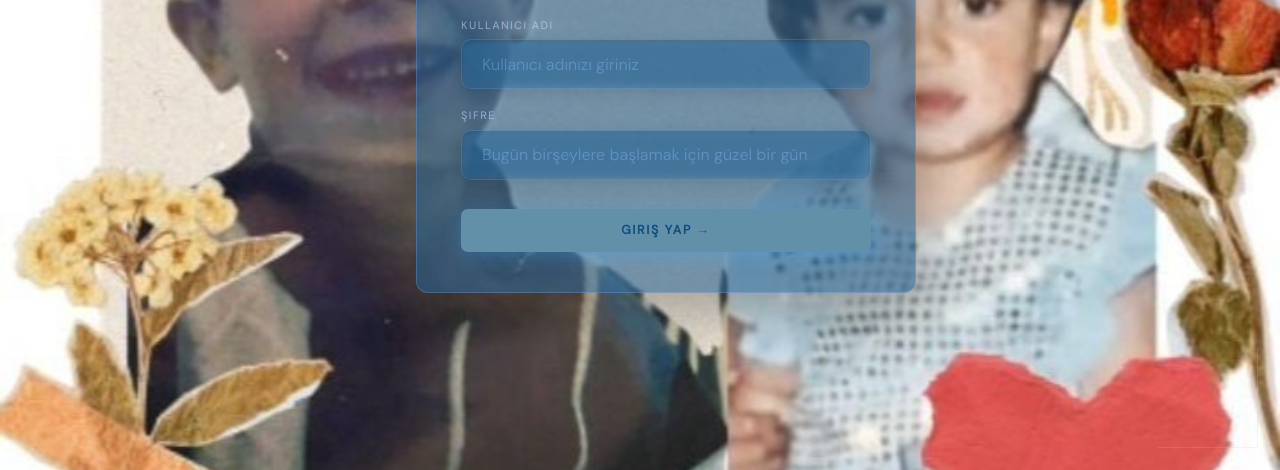
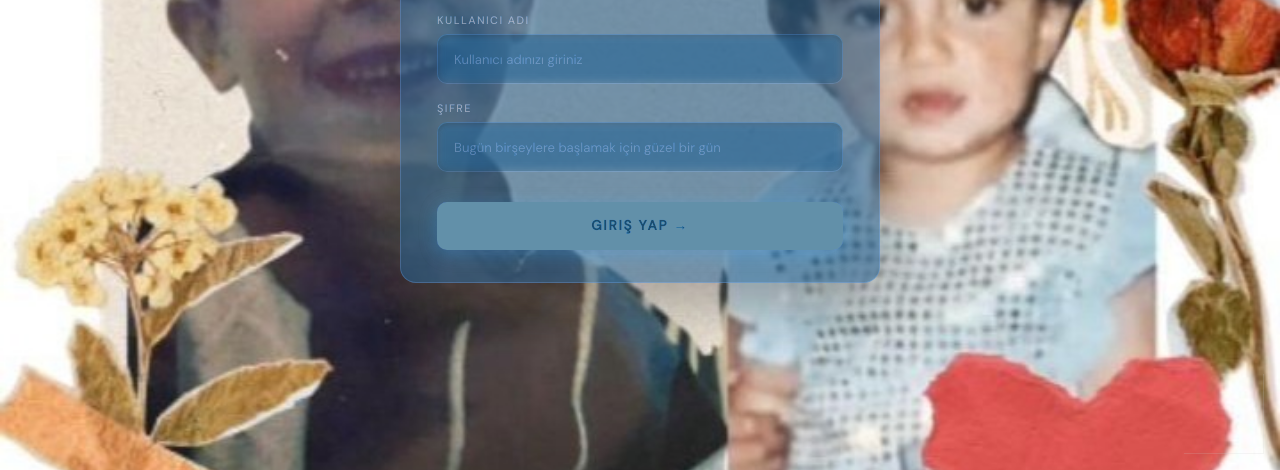
Before and after one commit to safaksekin0/test_web, a plain HTML site: page index.html in a window 1280 px wide. Shown: the part 330-800 px from the top of the page. Drawn offline with nearby package versions, Linux system fonts and the light colour scheme.

Commit message:
Update index.html

```diff
--- a/index.html
+++ b/index.html
@@ -11,13 +11,13 @@
       --border: rgba(255,255,255,0.18);
       --ink:    #f0fdfa;
       --muted:  rgba(240,253,250,0.5);
-      --surface: rgba(255,255,255,0.07);
     }
 
     *, *::before, *::after { box-sizing: border-box; margin: 0; padding: 0; }
 
     body {
       min-height: 100vh;
+      min-height: 100dvh; /* mobile safe area */
       background-image: url('images/login.jpg');
       background-size: cover;
       background-position: center;
@@ -29,28 +29,30 @@
       color: var(--ink);
       position: relative;
       filter: saturate(0.6) hue-rotate(185deg) brightness(0.8);
+      padding: 1rem;
     }
 
-    /* Restore normal colors for the login card */
-    .login-wrap { filter: saturate(1.6) hue-rotate(-185deg) brightness(1.25); position: relative; z-index: 2; }
+    /* Restore normal colors for login card */
+    .login-wrap {
+      filter: saturate(1.6) hue-rotate(-185deg) brightness(1.25);
+      position: relative;
+      z-index: 2;
+      width: 100%;
+      max-width: 480px;
+      animation: fadeUp 0.55s cubic-bezier(0.22,1,0.36,1) both;
+    }
 
-    /* Decorative corner lines */
+    /* Decorative corner lines — hidden on small screens */
     body::before, body::after {
       content: '';
       position: fixed;
-      width: 100px; height: 100px;
+      width: 80px; height: 80px;
       border: 1px solid var(--border);
       pointer-events: none;
+      z-index: 1;
     }
-    body::before { top: 22px; left: 22px; border-right: none; border-bottom: none; z-index: 1; }
-    body::after  { bottom: 22px; right: 22px; border-left: none; border-top: none; z-index: 1; }
-
-    .login-wrap {
-	  width: 100%;
-	  max-width: 480px;
-	  padding: 1rem;
-	  animation: fadeUp 0.55s cubic-bezier(0.22,1,0.36,1) both;
-	}
+    body::before { top: 16px; left: 16px; border-right: none; border-bottom: none; }
+    body::after  { bottom: 16px; right: 16px; border-left: none; border-top: none; }
 
     @keyframes fadeUp {
       from { opacity: 0; transform: translateY(24px); }
@@ -60,13 +62,11 @@
     .login-card {
       background: rgba(3, 80, 160, 0.60);
       border: 1px solid var(--border);
-      border-radius: 12px;
-      padding: 3rem 2.75rem 2.5rem;
+      border-radius: 16px;
+      padding: 2.5rem 2.25rem 2rem;
       backdrop-filter: blur(14px);
       box-shadow: 0 24px 60px rgba(0,0,0,0.3);
-	  width: 500px;
-	  position: relative;
-	  z-index: 2;
+      width: 100%;
     }
 
     .brand-dot {
@@ -74,13 +74,13 @@
       width: 10px; height: 10px;
       background: var(--accent);
       border-radius: 50%;
-      margin-bottom: 1.6rem;
+      margin-bottom: 1.4rem;
       box-shadow: 0 0 12px var(--accent);
     }
 
     .login-card h1 {
       font-family: 'Cormorant Garamond', serif;
-      font-size: 2.6rem;
+      font-size: clamp(1.8rem, 6vw, 2.6rem); /* fluid font size */
       font-weight: 300;
       line-height: 1.1;
       margin-bottom: 0.4rem;
@@ -97,11 +97,11 @@
       letter-spacing: 0.14em;
       text-transform: uppercase;
       color: var(--muted);
-      margin-bottom: 2.2rem;
+      margin-bottom: 2rem;
     }
 
     .field-group {
-      margin-bottom: 1.2rem;
+      margin-bottom: 1.1rem;
     }
 
     .field-group label {
@@ -116,65 +116,61 @@
 
     .field-group input {
       width: 100%;
-	  padding: 0.85rem 1.25rem;
-	  border: 1px solid rgba(255, 255, 255, 0.1);
+      padding: 0.85rem 1rem;
+      border: 1px solid rgba(255,255,255,0.1);
       border-radius: 10px;
-
-	  background: rgba(255, 255, 255, 0.05);
-	  box-shadow:
-		inset 0 2px 4px rgba(0, 0, 0, 0.15),
-		0 4px 15px rgba(0, 0, 0, 0.1);
-
+      background: rgba(255,255,255,0.05);
+      box-shadow: inset 0 2px 4px rgba(0,0,0,0.15);
       font-family: 'DM Sans', sans-serif;
-	  font-size: 1rem;
+      font-size: 0.95rem;
       color: #ffffff;
       outline: none;
       backdrop-filter: blur(5px);
       transition: all 0.3s ease;
+      /* prevent iOS zoom on focus — font-size must be ≥16px */
+      -webkit-text-size-adjust: 100%;
+    }
+
+    /* iOS zoom fix: bump font-size on mobile */
+    @media (max-width: 480px) {
+      .field-group input {
+        font-size: 1rem;
+      }
+    }
+
+    .field-group input::placeholder {
+      color: rgba(240,253,250,0.3);
+      font-size: 0.82rem;
     }
 
     .field-group input:focus {
-	  background: rgba(255, 255, 255, 0.1);
-	  border-color: rgba(255, 255, 255, 0.4);
-
-	  box-shadow:
-		inset 0 2px 4px rgba(0, 0, 0, 0.1),
-		0 0 15px rgba(255, 255, 255, 0.15);
-
+      border-color: var(--accent);
+      background: rgba(56,189,248,0.1);
+      box-shadow: 0 0 0 3px rgba(56,189,248,0.2);
       transform: translateY(-1px);
-	}
-
-    .field-group input::placeholder { color: rgba(240,253,250,0.25); }
-
-    .field-group input:focus {
-      border-color: var(--accent);
-      background: rgba(56,189,248,0.07);
-      box-shadow: 0 0 0 3px rgba(56,189,248,0.15);
     }
 
     .btn-login {
       width: 100%;
-      margin-top: 0.6rem;
-      padding: 0.85rem;
+      margin-top: 0.8rem;
+      padding: 0.95rem;
       background: var(--accent);
       color: #0c4a6e;
       border: none;
-      border-radius: 7px;
+      border-radius: 10px;
       font-family: 'DM Sans', sans-serif;
-      font-size: 0.78rem;
+      font-size: 0.85rem;
       font-weight: 600;
       letter-spacing: 0.13em;
       text-transform: uppercase;
       cursor: pointer;
       transition: background 0.2s, box-shadow 0.2s, transform 0.1s;
       box-shadow: 0 4px 18px rgba(56,189,248,0.3);
+      /* better tap target on mobile */
+      min-height: 48px;
     }
 
-    .btn-login:hover {
-      background: #7dd3fc;
-      box-shadow: 0 6px 24px rgba(56,189,248,0.45);
-    }
-
+    .btn-login:hover  { background: #7dd3fc; box-shadow: 0 6px 24px rgba(56,189,248,0.45); }
     .btn-login:active { transform: translateY(1px); }
 
     .error-msg {
@@ -189,15 +185,27 @@
       text-align: center;
     }
 
-    .error-msg.show {
-      display: block;
-      animation: shake 0.3s ease;
-    }
+    .error-msg.show { display: block; animation: shake 0.3s ease; }
 
     @keyframes shake {
       0%,100% { transform: translateX(0); }
       25%      { transform: translateX(-6px); }
       75%      { transform: translateX(6px); }
+    }
+
+    /* ── Small phones ── */
+    @media (max-width: 400px) {
+      .login-card { padding: 2rem 1.4rem 1.75rem; border-radius: 12px; }
+      body::before, body::after { display: none; }
+    }
+
+    /* ── Landscape mobile ── */
+    @media (max-height: 500px) and (orientation: landscape) {
+      body { align-items: flex-start; padding: 0.75rem 1rem; }
+      .login-card { padding: 1.5rem 2rem; }
+      .login-card h1 { font-size: 1.6rem; }
+      .brand-dot { margin-bottom: 0.8rem; }
+      .login-card .subtitle { margin-bottom: 1rem; }
     }
   </style>
 </head>
```
Lines whose indentation alone changed are shown as unchanged.
